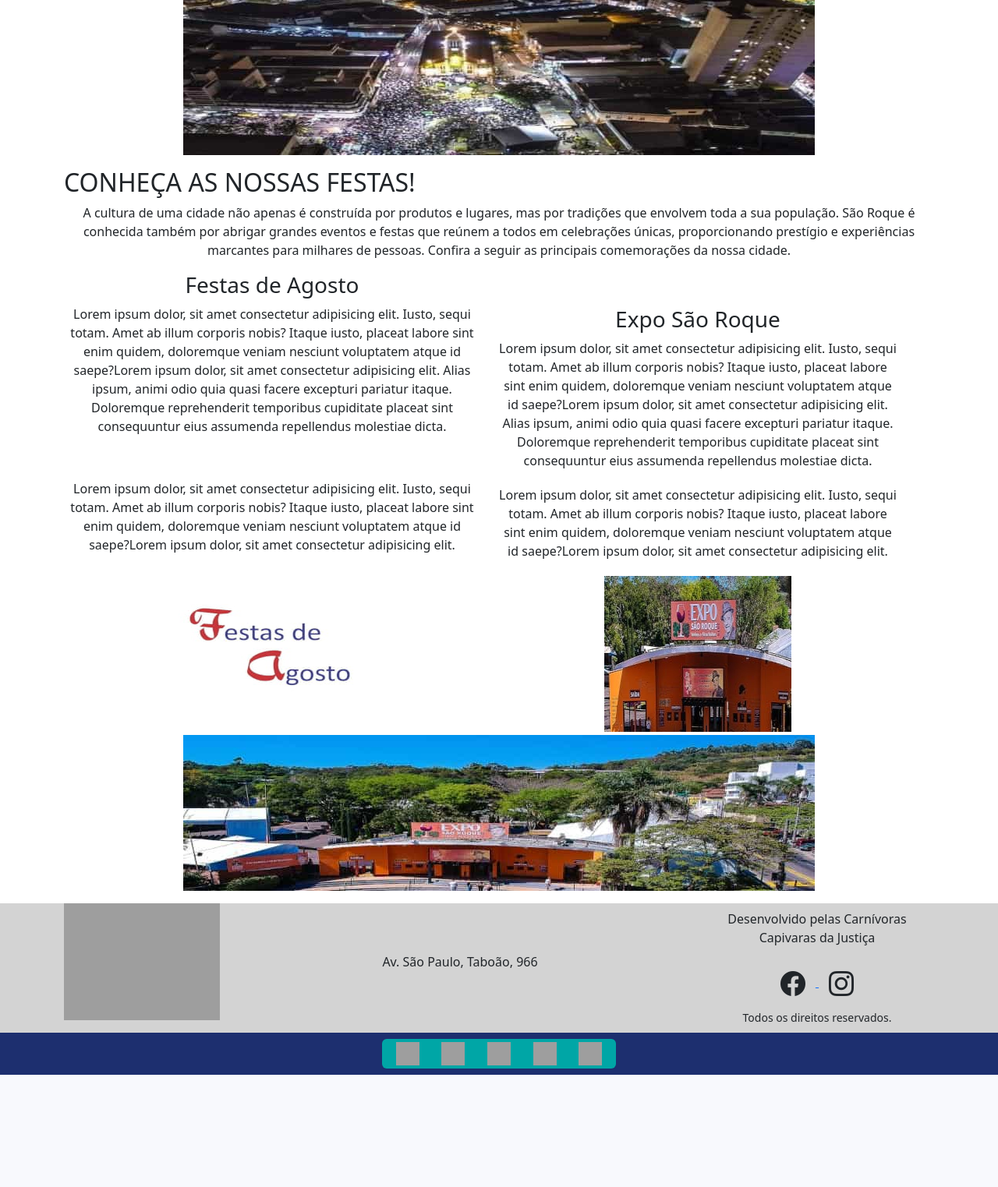
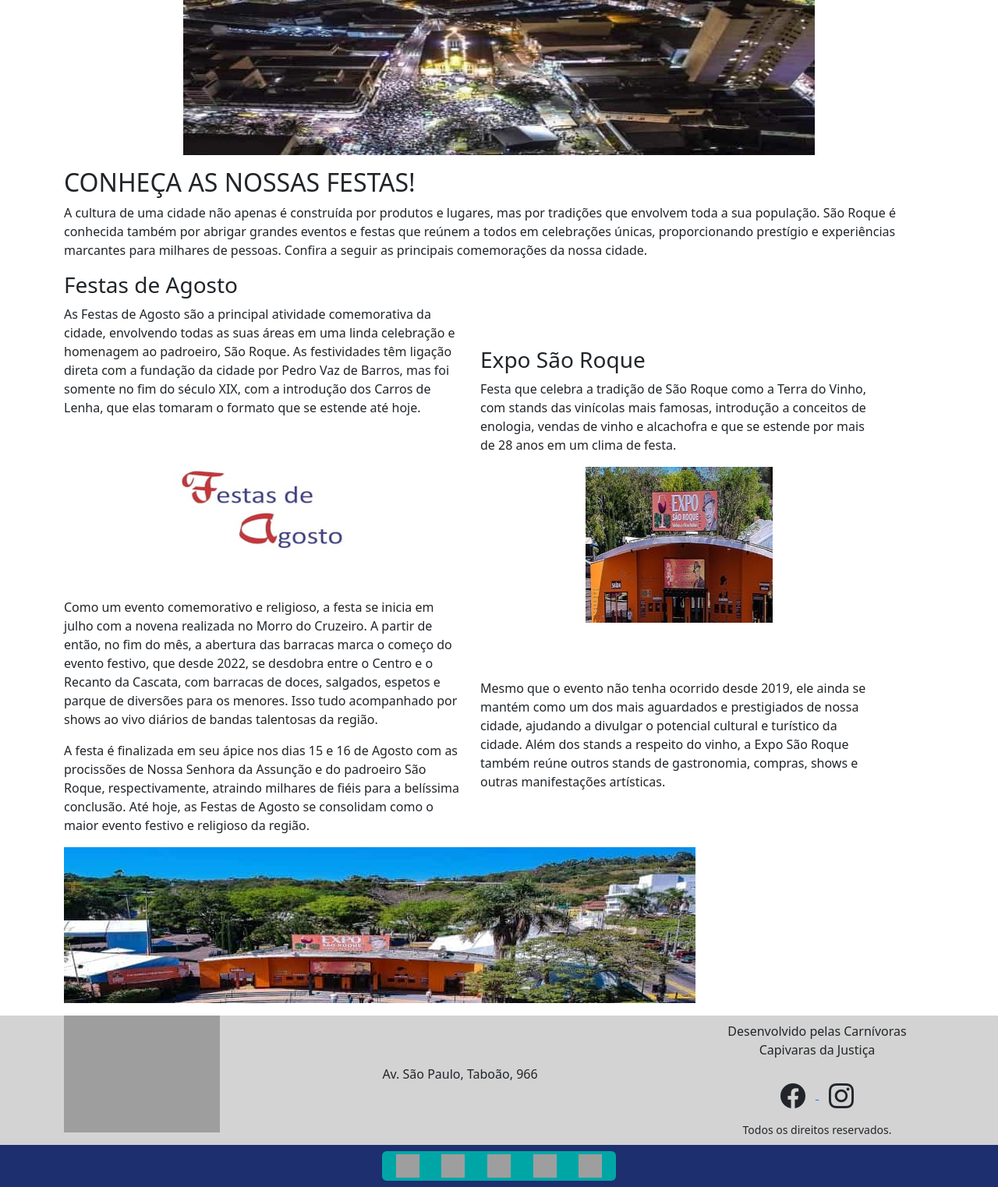
Before and after one commit to IgorVsFeijo/print-2-capybaras, a PHP site: page /cultura/tradicoes.php in a window 1280 px wide. Shown: the part 222-1745 px from the top of the page at 78% size. Before the commit the page ends 1601 px from the top, so only its background shows below. Run offline with PHP 8.4, Linux system fonts and the light colour scheme; grey boxes are pictures that could not be loaded.

Commit message:
atualização cultura
adição de textos

```diff
--- a/cultura/tradicoes.php
+++ b/cultura/tradicoes.php
@@ -20,10 +20,10 @@
       ?>
 
     <!-- Fim Header -->
-      <div class="container text-center">
+      <div class="container">
 
         <main>
-            <figure>
+            <figure class="text-center">
                 <img src="../imgs/cultura/festaagostoilustracao.jpg" alt="Visão Aérea da Festa de Agosto durante a noite, no último dia da festa">
             </figure>
             <aside>
@@ -32,39 +32,38 @@
             </aside>
             <div>
               <article class="row col-12">
-                <section class="col-lg-6">
-                    <div class="row">
+                <section class="row col-lg-6">
                         <section class="col-sm-6 col-lg-12">
                           <h3>Festas de Agosto</h3>
-                          <p>Lorem ipsum dolor, sit amet consectetur adipisicing elit. Iusto, sequi totam. Amet ab illum corporis nobis? Itaque iusto, placeat labore sint enim quidem, doloremque veniam nesciunt voluptatem atque id saepe?Lorem ipsum dolor, sit amet consectetur adipisicing elit. Alias ipsum, animi odio quia quasi facere excepturi pariatur itaque. Doloremque reprehenderit temporibus cupiditate placeat sint consequuntur eius assumenda repellendus molestiae dicta.</p>
+                          <p>As Festas de Agosto são a principal atividade comemorativa da cidade, envolvendo todas as suas áreas em uma linda celebração e homenagem ao padroeiro, São Roque. As festividades têm ligação direta com a fundação da cidade por Pedro Vaz de Barros, mas foi somente no fim do século XIX, com a introdução dos Carros de Lenha, que elas tomaram o formato que se estende até hoje.</p>
                         </section>
-                        <figure class="col-sm-6 col-md-6 col-lg-12">
+                        <figure class="col-sm-6 col-md-6 col-lg-12 text-center">
                             <picture>
                               <source srcset="../imgs/cultura/logofestas_de_agosto.jpg" media="(max-width: 992px)" aria-placeholder="logotipo oficial das festas de agosto"><img>
                             </picture>
+                            <picture>
+                              <source media="(min-width: 992px)" srcset="../imgs/cultura/logofestas_de_agosto.jpg"><img>
+                            </picture>
                         </figure>
-                        <p class="col-12">Lorem ipsum dolor, sit amet consectetur adipisicing elit. Iusto, sequi totam. Amet ab illum corporis nobis? Itaque iusto, placeat labore sint enim quidem, doloremque veniam nesciunt voluptatem atque id saepe?Lorem ipsum dolor, sit amet consectetur adipisicing elit.</p>
-                        <figure>
-                          <picture>
-                            <source media="(min-width: 992px)" srcset="../imgs/cultura/logofestas_de_agosto.jpg"><img>
-                          </picture>
-                        </figure>
-                    </div>
+                        <p>Como um evento comemorativo e religioso, a festa se inicia em julho com a novena realizada no Morro do Cruzeiro. A partir de então, no fim do mês, a abertura das barracas marca o começo do evento festivo, que desde 2022, se desdobra entre o Centro e o Recanto da Cascata, com barracas de doces, salgados, espetos e parque de diversões para os menores. Isso tudo acompanhado por shows ao vivo diários de bandas talentosas da região.</p>
+                        <p class="col-12">A festa é finalizada em seu ápice nos dias 15 e 16 de Agosto com as procissões de Nossa Senhora da Assunção e do padroeiro São Roque, respectivamente, atraindo milhares de fiéis para a belíssima conclusão. Até hoje, as Festas de Agosto se consolidam como o maior evento festivo e religioso da região.</p>
                 </section>
                 <section class="row col-lg-6">
-                        <figure class="col-sm-6 col-md-6 col-lg-12">
+                        <figure class="col-sm-6 col-md-6 col-lg-12 text-center">
                           <picture>
                             <source media="(max-width: 992px)" srcset="../imgs/cultura/exposaoroque.jpg"><img>
                           </picture>
                         </figure>
                         <section class="col-sm-6 col-lg-12">
                           <h3>Expo São Roque</h3>
-                          <p>Lorem ipsum dolor, sit amet consectetur adipisicing elit. Iusto, sequi totam. Amet ab illum corporis nobis? Itaque iusto, placeat labore sint enim quidem, doloremque veniam nesciunt voluptatem atque id saepe?Lorem ipsum dolor, sit amet consectetur adipisicing elit. Alias ipsum, animi odio quia quasi facere excepturi pariatur itaque. Doloremque reprehenderit temporibus cupiditate placeat sint consequuntur eius assumenda repellendus molestiae dicta.</p>
+                          <p>Festa que celebra a tradição de São Roque como a Terra do Vinho, com stands das vinícolas mais famosas, introdução a conceitos de enologia, vendas de vinho e alcachofra e que se estende por mais de 28 anos em um clima de festa.</p>
+                          <figure class="text-center">
+                            <picture>
+                              <source media="(min-width: 992px)" srcset="../imgs/cultura/exposaoroque.jpg"><img>
+                            </picture>
+                          </figure>
                         </section>
-                          <p>Lorem ipsum dolor, sit amet consectetur adipisicing elit. Iusto, sequi totam. Amet ab illum corporis nobis? Itaque iusto, placeat labore sint enim quidem, doloremque veniam nesciunt voluptatem atque id saepe?Lorem ipsum dolor, sit amet consectetur adipisicing elit.</p>
-                          <picture>
-                            <source media="(min-width: 992px)" srcset="../imgs/cultura/exposaoroque.jpg"><img>
-                          </picture>
+                          <p>Mesmo que o evento não tenha ocorrido desde 2019, ele ainda se mantém como um dos mais aguardados e prestigiados de nossa cidade, ajudando a divulgar o potencial cultural e turístico da cidade. Além dos stands a respeito do vinho, a Expo São Roque também reúne outros stands de gastronomia, compras, shows e outras manifestações artísticas.</p>
                 </section>
               </article>
             </div>
```
Also changed, not shown: cultura/culturaarte.php (+7 -7 lines).
